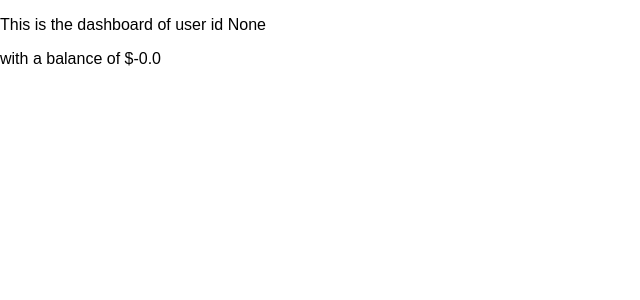
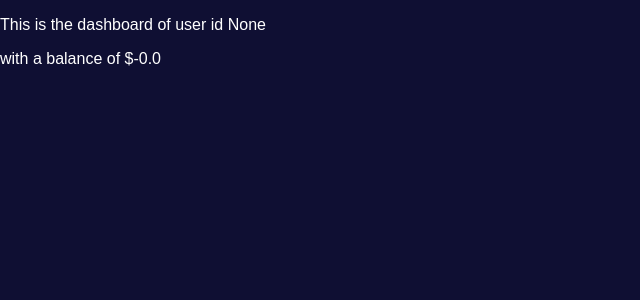
Before and after one commit to AnCieply/p33-budget-dashboard, a Flask app: page /dashboard in a window 1280 px wide. Shown: the top 300 px of the page, without its empty margins (0-640 px from the left). Run offline with Flask 3, Linux system fonts and the light colour scheme.

Commit message:
Add basic CSS to the site

```diff
--- a/static/css/main.css
+++ b/static/css/main.css
@@ -1,6 +1,11 @@
 body {
     margin: 0;
     font-family: sans-serif;
+    background-color: #0f0f33;
+}
+
+h1,p {
+    color: white;
 }
 
 .loginbox {
@@ -8,6 +13,10 @@
     flex-direction: column;
     align-items: center;
     text-align: center;
+    position: absolute;
+    top: 50%;
+    left: 50%;
+    transform: translate(-50%, -50%);
 }
 
 .logininputs {
@@ -16,3 +25,12 @@
     align-items: center;
     row-gap: 10px;
 }
+
+input[type=text] {
+    background-color: #30303b;
+    border: none;
+}
+
+::placeholder {
+    color: #a9a9cc;
+}
```
